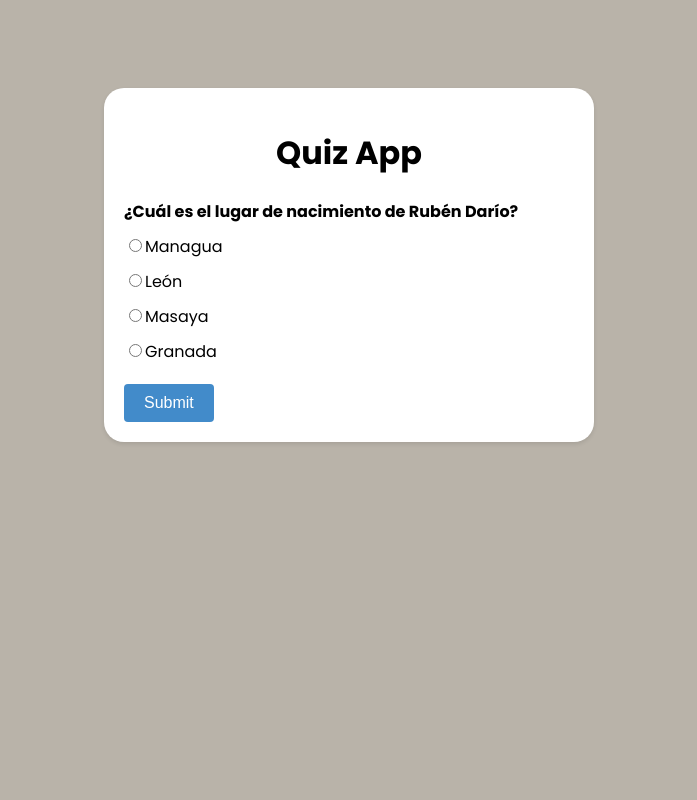
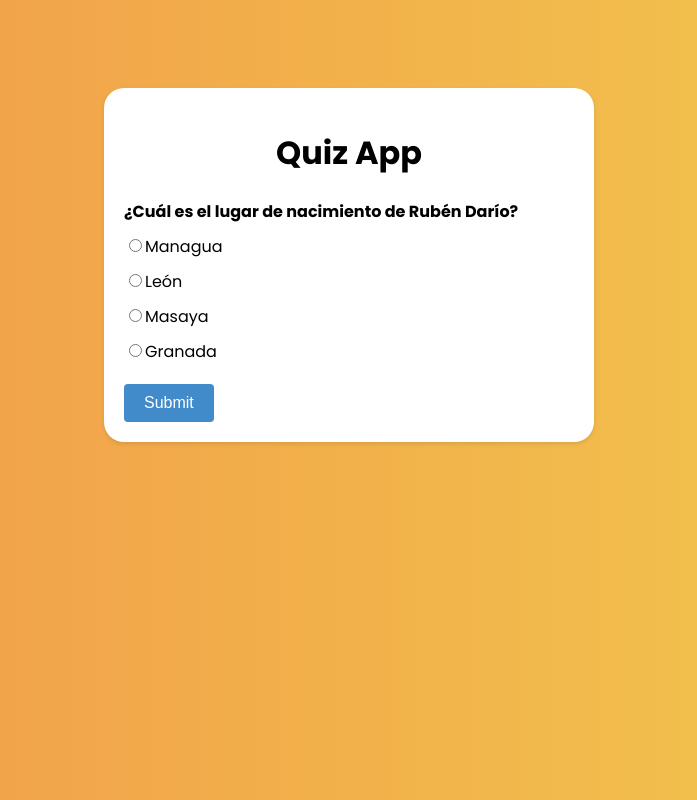
Before and after one commit to wilmerzel19/LyL-app, a plain HTML site: page quiz.html in a window 1280 px wide. Shown: the whole page, without its empty margins (291-988 px from the left). Drawn offline with Linux system fonts and the light colour scheme.

Commit message:
first commit

```diff
--- a/css/style.css
+++ b/css/style.css
@@ -2,7 +2,7 @@
 
 body {
   font-family: 'Poppins', sans-serif;
-  background: #b9b3a9;
+ background: linear-gradient(to right, #f2994a, #f2c94c);
   display: flex;
   justify-content: center;
 }
```
